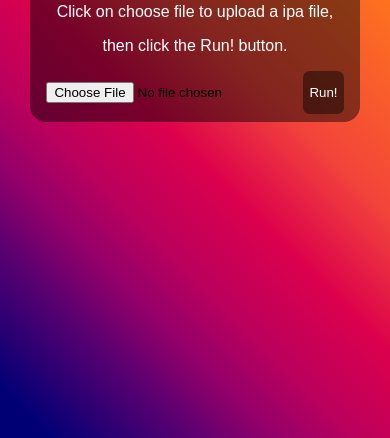
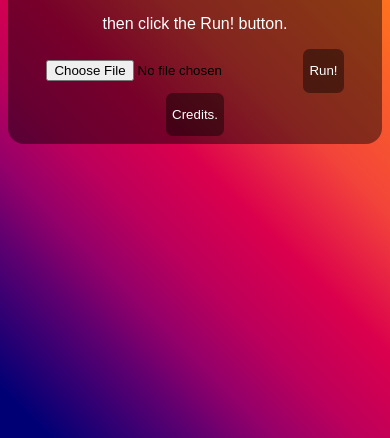
Before and after one commit to home-gihub/w3bkn0t, a plain HTML site: page index.html in a window 390 px wide. Shown: the part 422-860 px from the top of the page. Drawn offline with Linux system fonts and the light colour scheme.

Commit message:
add credits and fix ismobile (again)

```diff
--- a/index.html
+++ b/index.html
@@ -20,6 +20,11 @@
                 Run!
             </p>
         </button>
+        <button class="button" onclick="showcredits()">
+            <p>
+                Credits.
+            </p>
+        </button>
     </div>
     </div>
 
--- a/js/index.js
+++ b/js/index.js
@@ -13,6 +13,10 @@ fileInput.addEventListener('change', (event) => {
     console.log(file[0]);
   });
 
+function showcredits() {
+    card.innerHTML = '<p class="big">Credits</p> <p> home-gihub: the creator </p> <p> Odyssey-Team: Insparation for the ui, more specifically Taurine </p> <button classs="button" onclick="reloadbtoh();"> <p>Back to home</p> </button>'
+}
+
 function exploit() {
     console.log('the exploit should run now but there is not anything here')
 }
```
